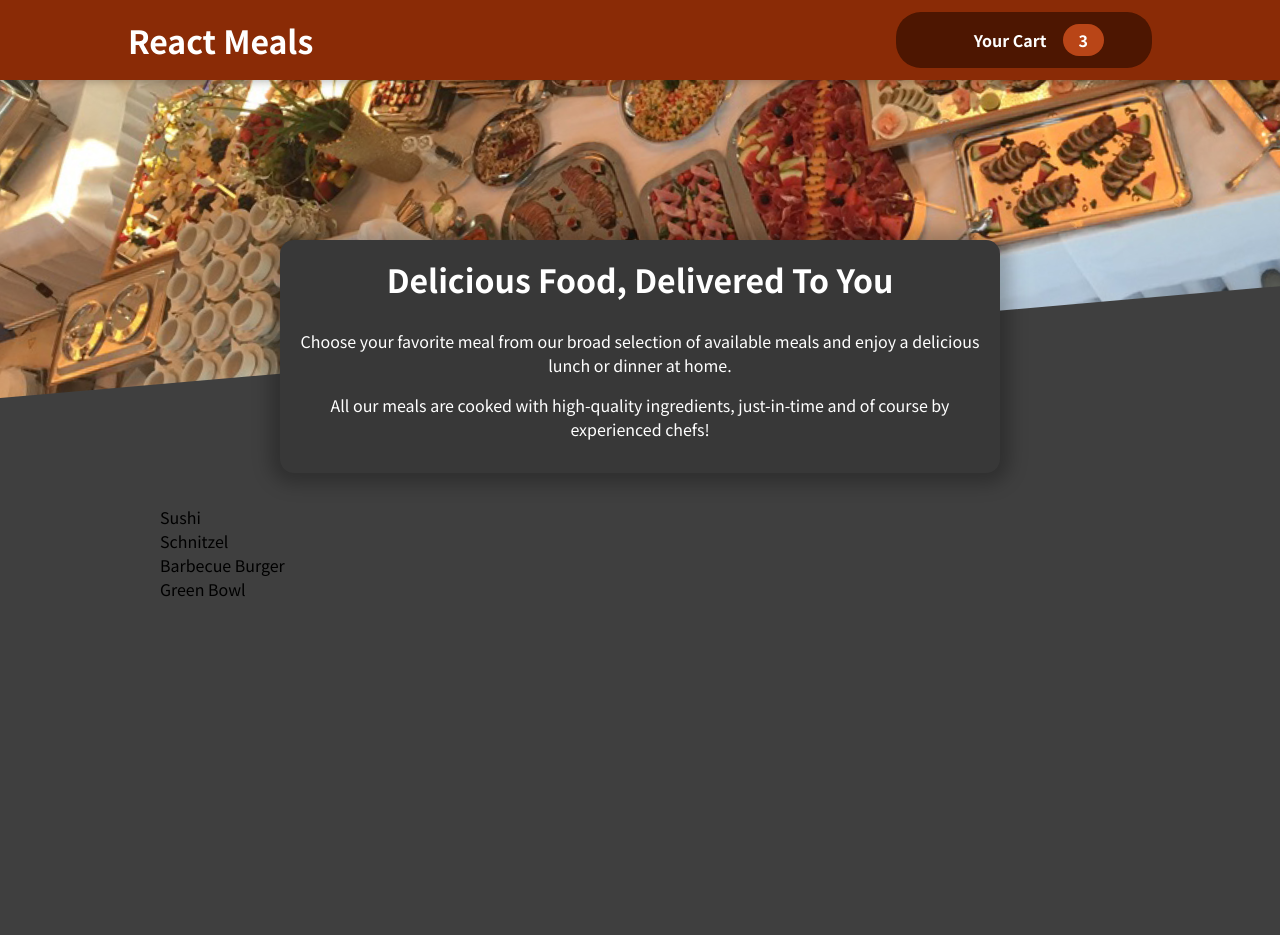
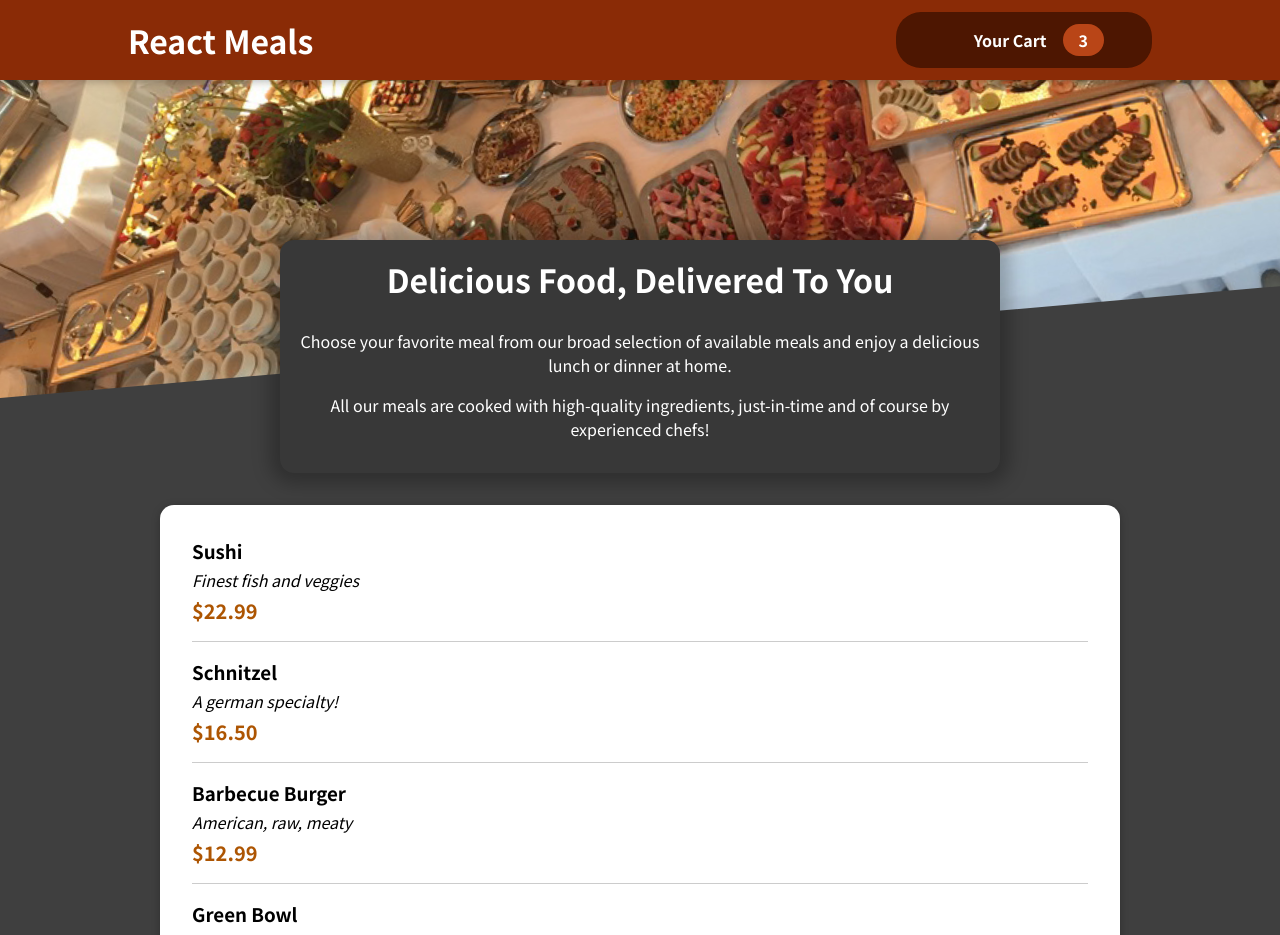
Before and after one commit to AliakseyShapel/food-order-app-react, a React (Create React App) app: page / in a window 1280 px wide. Shown: the top 935 px of the page. Before the commit the page ends 800 px from the top, so only its background shows below. Built offline with nearby package versions, Linux system fonts and the light colour scheme; some icons are missing.

Commit message:
135. Adding Individual Meal Items & Displaying Them

```diff
--- a/src/components/Meals/AvailableMeals.js
+++ b/src/components/Meals/AvailableMeals.js
@@ -1,4 +1,7 @@
 import React from 'react';
+
+import Card from '../UI/Card';
+import MealItem from './MealItem/MealItem';
 
 import classes from './AvailableMeals.module.css';
 
@@ -30,11 +33,20 @@
 ];
 
 export default function AvailableMeals() {
-  const mealsList = DUMMY_MEALS.map((meal) => <li>{meal.name}</li>);
+  const mealsList = DUMMY_MEALS.map((meal) => (
+    <MealItem
+      key={meal.id}
+      name={meal.name}
+      description={meal.description}
+      price={meal.price}
+    />
+  ));
 
   return (
     <section className={classes.meals}>
-      <ul>{mealsList}</ul>
+      <Card>
+        <ul>{mealsList}</ul>
+      </Card>
     </section>
   );
 }
--- /dev/null
+++ b/src/components/Meals/MealItem/MealItem.js
@@ -0,0 +1,17 @@
+import React from 'react';
+
+import classes from './MealItem.module.css';
+
+export default function MealItem(props) {
+  const price = `$${props.price.toFixed(2)}`;
+  return (
+    <li className={classes.meal}>
+      <div>
+        <h3>{props.name}</h3>
+        <div className={classes.description}>{props.description}</div>
+        <div className={classes.price}>{price}</div>
+      </div>
+      <div></div>
+    </li>
+  );
+}
--- /dev/null
+++ b/src/components/Meals/MealItem/MealItem.module.css
@@ -0,0 +1,22 @@
+.meal {
+  display: flex;
+  justify-content: space-between;
+  margin: 1rem;
+  padding-bottom: 1rem;
+  border-bottom: 1px solid #ccc;
+}
+
+.meal h3 {
+  margin: 0 0 0.25rem 0;
+}
+
+.description {
+  font-style: italic;
+}
+
+.price {
+  margin-top: 0.25rem;
+  font-weight: bold;
+  color: #ad5502;
+  font-size: 1.25rem;
+}
--- /dev/null
+++ b/src/components/UI/Card.js
@@ -0,0 +1,7 @@
+import React from 'react';
+
+import classes from './Card.module.css';
+
+export default function Card(props) {
+  return <div className={classes.card}>{props.children}</div>;
+}
--- /dev/null
+++ b/src/components/UI/Card.module.css
@@ -0,0 +1,6 @@
+.card {
+  padding: 1rem;
+  box-shadow: 0 2px 8px rgba(0, 0, 0, 0.25);
+  border-radius: 14px;
+  background-color: white;
+}
```
Also changed, not shown: src/components/Meals/MealItem/MealItemForm.js (added).
